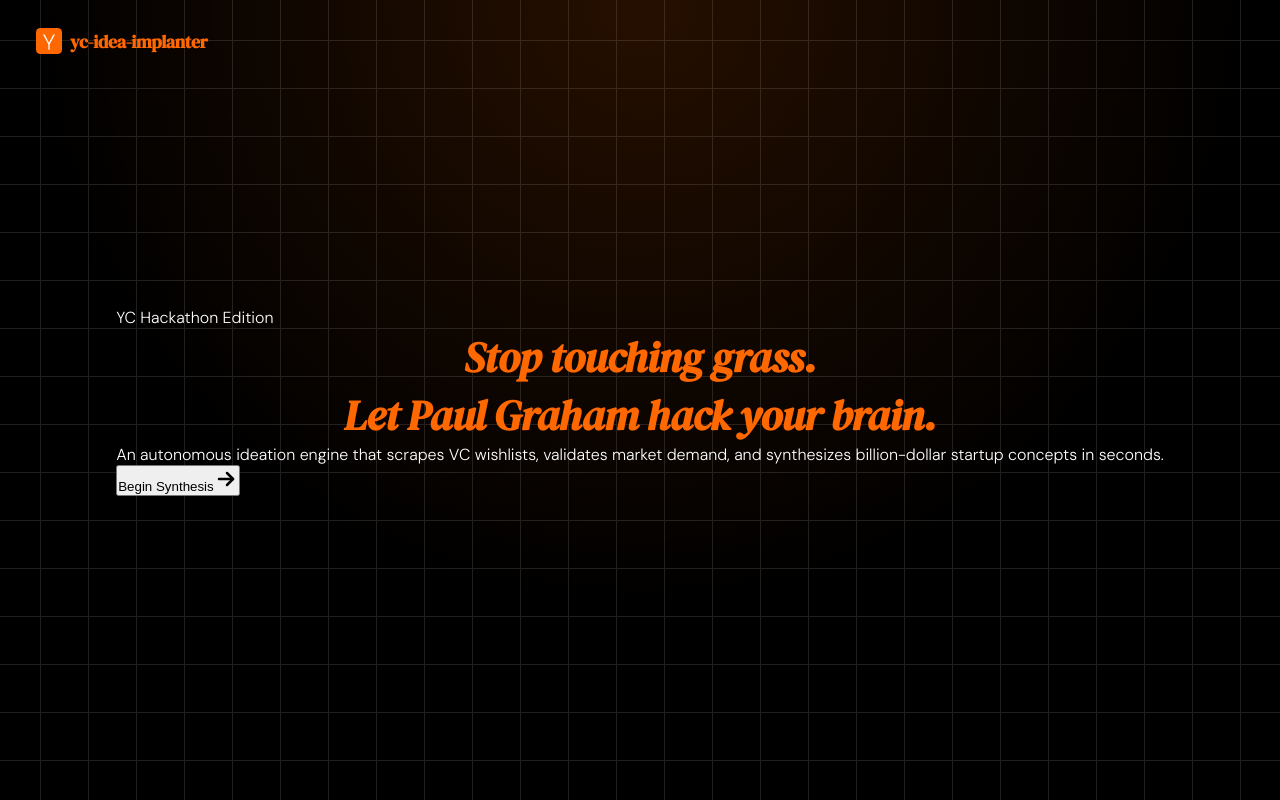
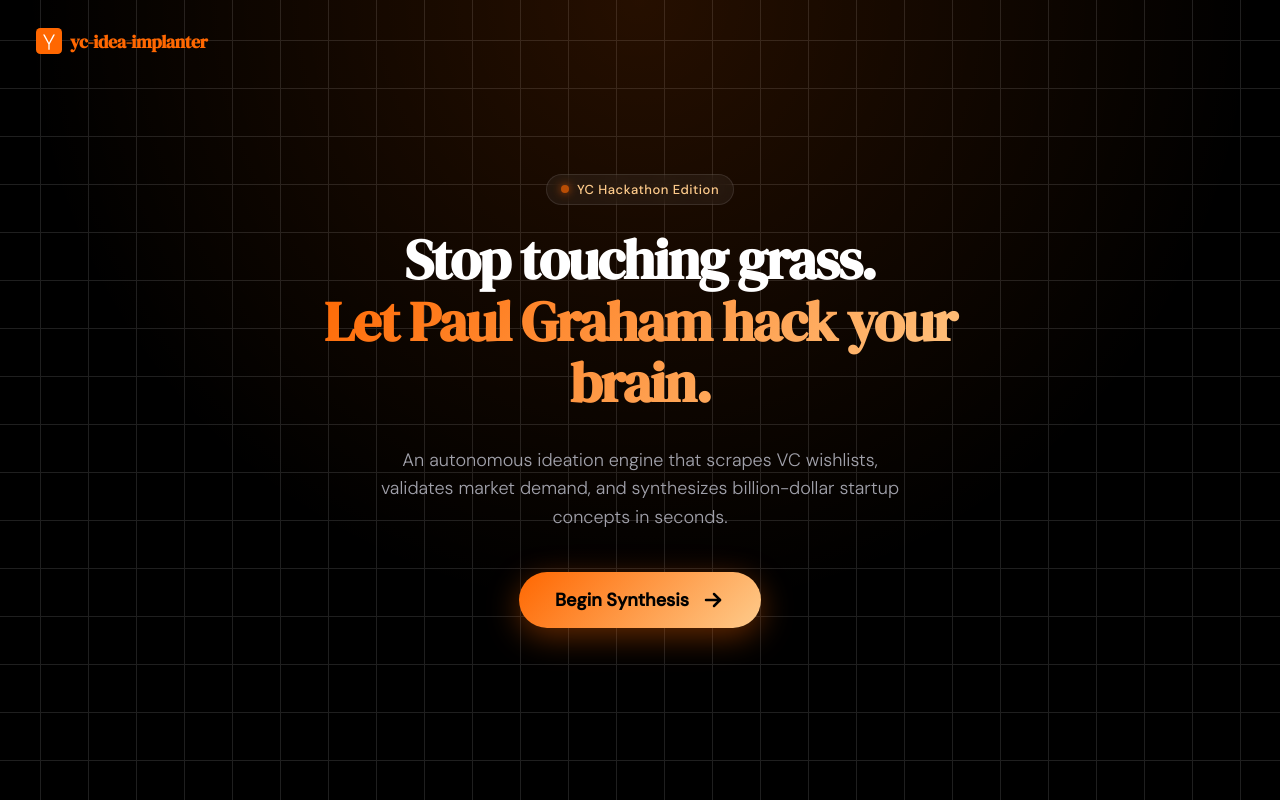
Before and after one commit to jianyangg/tinyfish-hackathon, a React (Vite) app in the folder frontend/: page / in a window 1280 px wide. Built offline with nearby package versions, Linux system fonts and the light colour scheme.

Commit message:
style: update global layout and typography styles in App.css

```diff
--- a/frontend/src/App.css
+++ b/frontend/src/App.css
@@ -38,13 +38,71 @@
   padding: 0 24px 80px; /* shift optical center slightly upward */
 }
 
+/* ── Hero Content ─────────────────────────────────────────────────── */
+.hero-content {
+  display: flex;
+  flex-direction: column;
+  align-items: center;
+  max-width: 680px;
+  text-align: center;
+  position: relative;
+  z-index: 10;
+}
+
+.hero-badge {
+  display: flex;
+  align-items: center;
+  gap: 8px;
+  padding: 6px 14px;
+  border-radius: 20px;
+  border: 1px solid rgba(255, 255, 255, 0.1);
+  background: rgba(255, 255, 255, 0.05);
+  backdrop-filter: blur(8px);
+  -webkit-backdrop-filter: blur(8px);
+  font-size: 13px;
+  font-weight: 500;
+  letter-spacing: 0.5px;
+  margin-bottom: 24px;
+  color: var(--orange-light);
+}
+
+.badge-dot {
+  width: 8px;
+  height: 8px;
+  border-radius: 50%;
+  background-color: var(--orange-primary);
+  box-shadow: 0 0 8px var(--orange-primary);
+  animation: pulse-dot 2s infinite ease-in-out;
+}
+
 /* ── Tagline ─────────────────────────────────────────────────────── */
 .tagline {
   font-family: var(--font-display);
-  font-style: italic;
-  font-size: clamp(28px, 5vw, 42px);
-  color: var(--blue);
-  letter-spacing: -0.5px;
+  font-size: clamp(36px, 6vw, 56px);
+  color: var(--ink);
+  letter-spacing: -1.5px;
+  text-align: center;
+  margin: 0;
+  line-height: 1.1;
+  font-style: normal;
+}
+
+.text-gradient {
+  background: linear-gradient(135deg, var(--orange-primary), var(--orange-light));
+  -webkit-background-clip: text;
+  background-clip: text;
+  -webkit-text-fill-color: transparent;
+  display: inline-block;
+  padding-bottom: 8px;
+}
+
+.hero-subtitle {
+  font-size: 18px;
+  line-height: 1.6;
+  color: var(--ink-muted);
+  margin-top: 24px;
+  margin-bottom: 40px;
+  max-width: 540px;
   text-align: center;
 }
 
@@ -124,18 +182,34 @@
 }
 
 /* Standalone launch button on the landing page (no text input) */
-.launch-btn {
-  width: 72px;
-  height: 72px;
-  border-radius: 50%;
-  box-shadow: 0 4px 20px rgba(255, 103, 1, 0.5);
+.launch-btn-modern {
+  display: flex;
+  align-items: center;
+  gap: 12px;
+  padding: 16px 36px;
+  border-radius: 40px;
+  border: none;
   background: linear-gradient(135deg, var(--orange-primary), var(--orange-light));
   color: var(--black);
-  transition: all 0.2s cubic-bezier(0.175, 0.885, 0.32, 1.275);
+  font-family: var(--font-body);
+  font-size: 18px;
+  font-weight: 600;
+  cursor: pointer;
+  box-shadow: 0 8px 32px rgba(255, 103, 1, 0.4);
+  transition: all 0.3s cubic-bezier(0.175, 0.885, 0.32, 1.275);
 }
-.launch-btn:hover {
-  transform: scale(1.1);
-  box-shadow: 0 6px 30px rgba(255, 103, 1, 0.7);
+
+.launch-btn-modern:hover {
+  transform: translateY(-4px) scale(1.02);
+  box-shadow: 0 12px 40px rgba(255, 103, 1, 0.6);
+}
+
+.launch-btn-modern svg {
+  transition: transform 0.2s ease;
+}
+
+.launch-btn-modern:hover svg {
+  transform: translateX(4px);
 }
 
 .send-btn:focus-visible {
```
